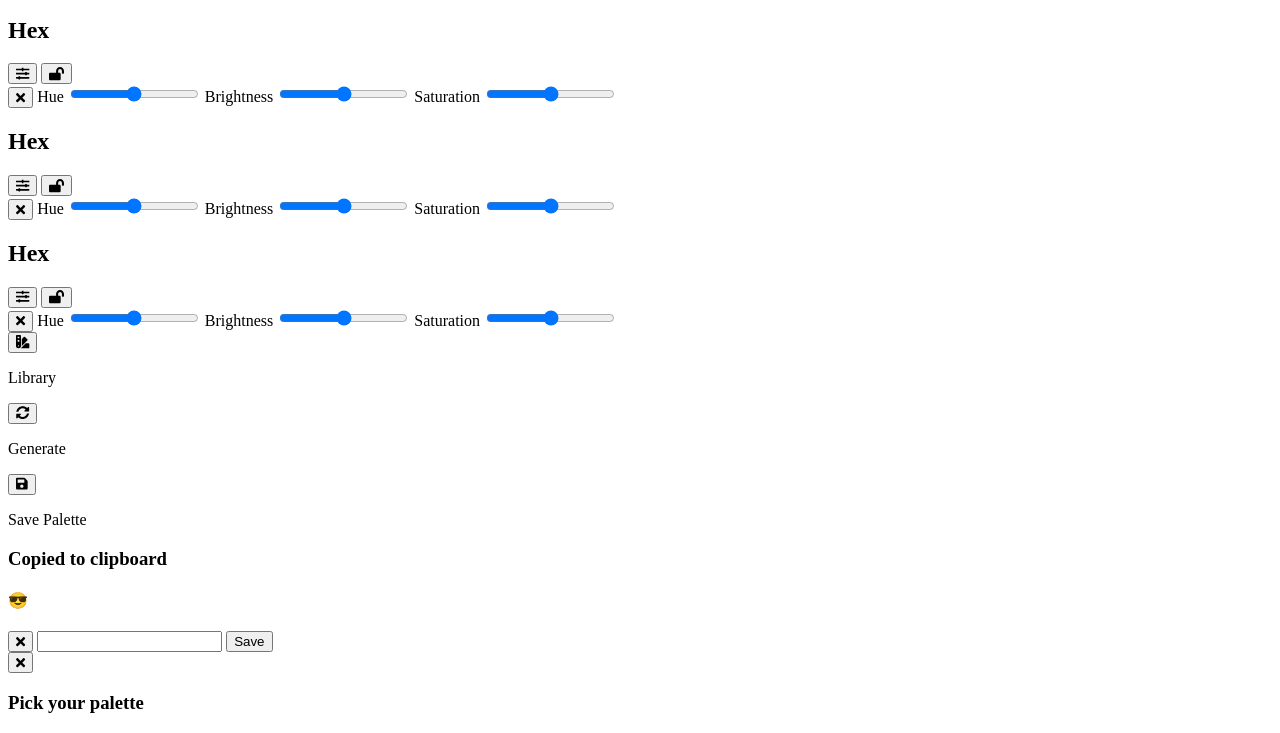
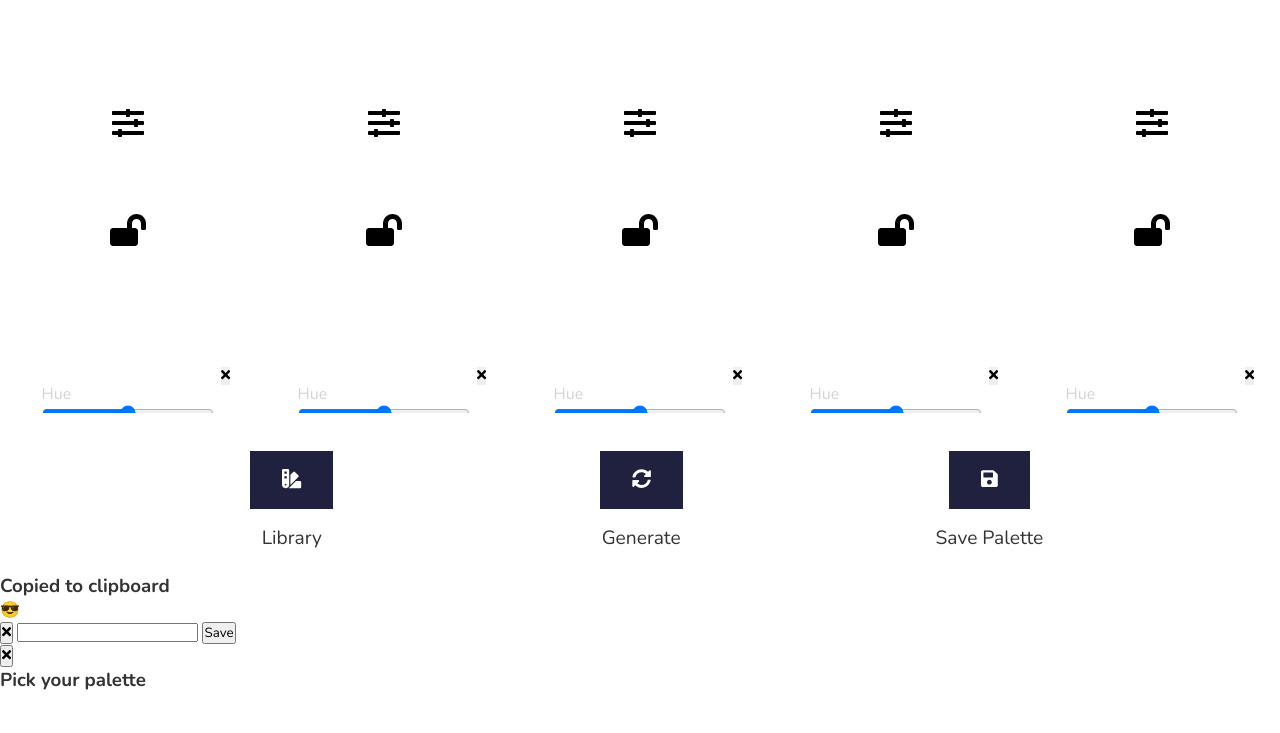
Before and after one commit to thusharathiwanka/Color-palette, a plain HTML site: page index.html in a window 1280 px wide. Shown: the part 227-960 px from the top of the page. After the commit the page ends 920 px from the top, so only its background shows below. Drawn offline with nearby package versions, Linux system fonts and the light colour scheme.

Commit message:
ADD: basic styling added

```diff
--- a/index.html
+++ b/index.html
@@ -4,7 +4,8 @@
    <head>
       <meta charset="UTF-8">
       <meta name="viewport" content="width=device-width, initial-scale=1.0">
-      <link href="https://fonts.googleapis.com/css2?family=Lato:wght@300;400;700&display=swap" rel="stylesheet">
+      <link href="https://fonts.googleapis.com/css2?family=Nunito:wght@300;400;600;700;800&display=swap"
+         rel="stylesheet">
       <link rel="stylesheet" href="./style.css">
       <title>Color Palette</title>
    </head>
--- a/style.css
+++ b/style.css
@@ -0,0 +1,114 @@
+* {
+  margin: 0;
+  padding: 0;
+  box-sizing: border-box;
+}
+
+body {
+  font-family: "Nunito", sans-serif;
+  color: rgb(51, 51, 51);
+}
+
+button {
+  font-family: "Nunito", sans-serif;
+}
+
+path,
+i,
+svg {
+  pointer-events: none;
+}
+
+.colors {
+  min-height: 80vh;
+  display: flex;
+  color: rgb(212, 212, 212);
+}
+
+.color {
+  display: flex;
+  flex: 1;
+  height: 80vh;
+  flex-direction: column;
+  align-items: center;
+  justify-content: space-evenly;
+  position: relative;
+  overflow: hidden;
+}
+
+.color h2 {
+  font-size: 2rem;
+  cursor: pointer;
+}
+
+.sliders {
+  display: flex;
+  flex-direction: column;
+  position: absolute;
+  bottom: 0%;
+  padding: 1rem;
+  width: 80%;
+  background: white;
+  border-top-left-radius: 1rem;
+  border-top-right-radius: 1rem;
+  transform: translateY(100px);
+  transition: all 0.5s ease-in-out;
+  pointer-events: none;
+}
+
+.sliders.active {
+  opacity: 1;
+  transform: translateY(0px);
+  pointer-events: all;
+}
+
+.sliders button {
+  position: absolute;
+  top: 0%;
+  right: 0%;
+  border: none;
+}
+
+.controllers {
+  display: flex;
+  flex-direction: column;
+}
+
+.panel {
+  display: flex;
+  align-items: center;
+  justify-content: space-evenly;
+  height: 20vh;
+}
+
+.panel button {
+  font-size: 1.2rem;
+  margin: 1rem;
+  padding: 1rem 2rem;
+  border: none;
+  cursor: pointer;
+  color: white;
+  background: rgb(31, 33, 63);
+}
+
+.panel p {
+  font-size: 1.2rem;
+}
+
+.library-panel,
+.generate-panel,
+.save-panel {
+  display: flex;
+  flex-direction: column;
+  justify-content: center;
+  align-items: center;
+}
+
+.adjust,
+.lock {
+  font-size: 2rem;
+  border: none;
+  cursor: pointer;
+  margin: 2rem 0rem;
+  background: none;
+}
```
